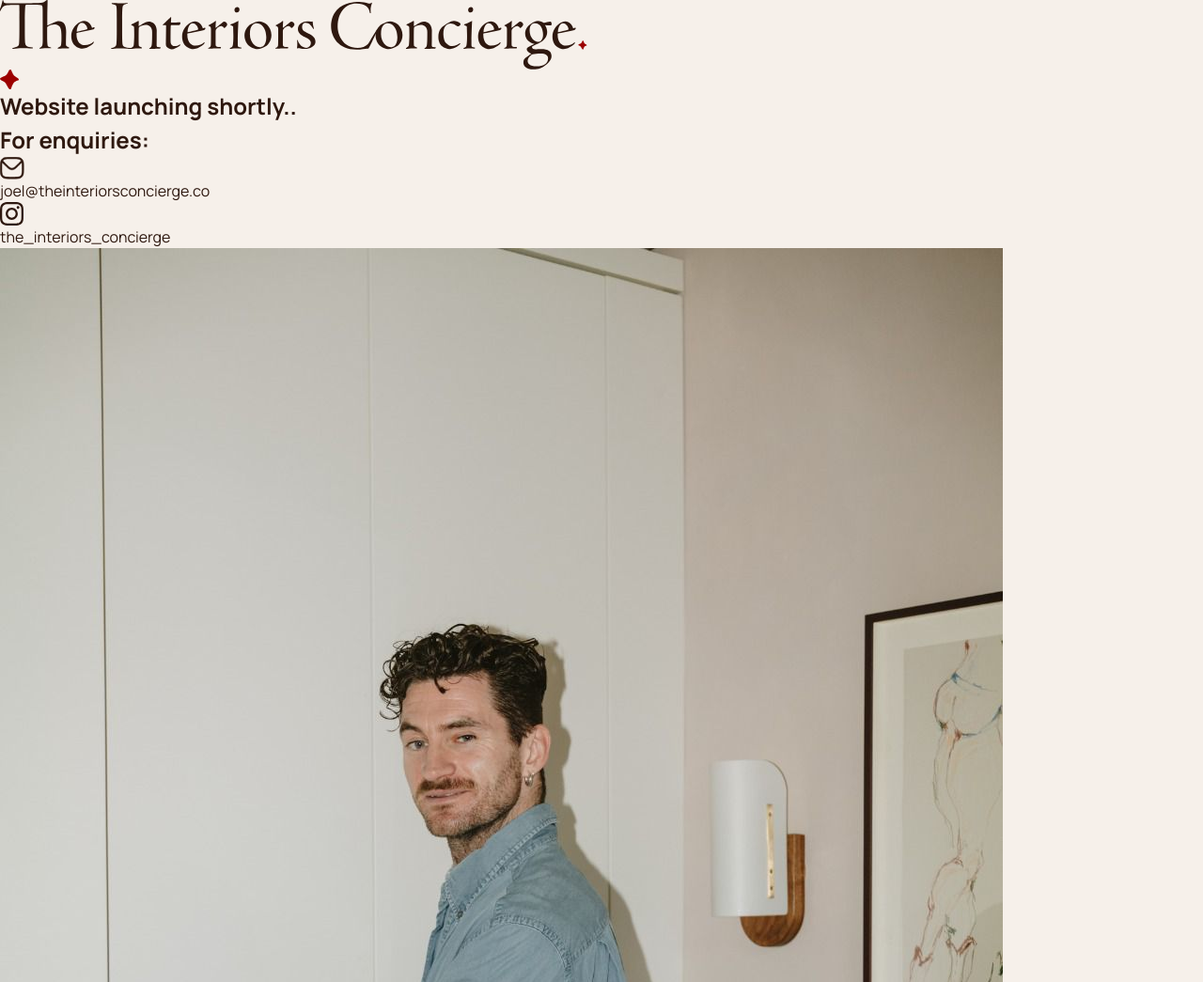
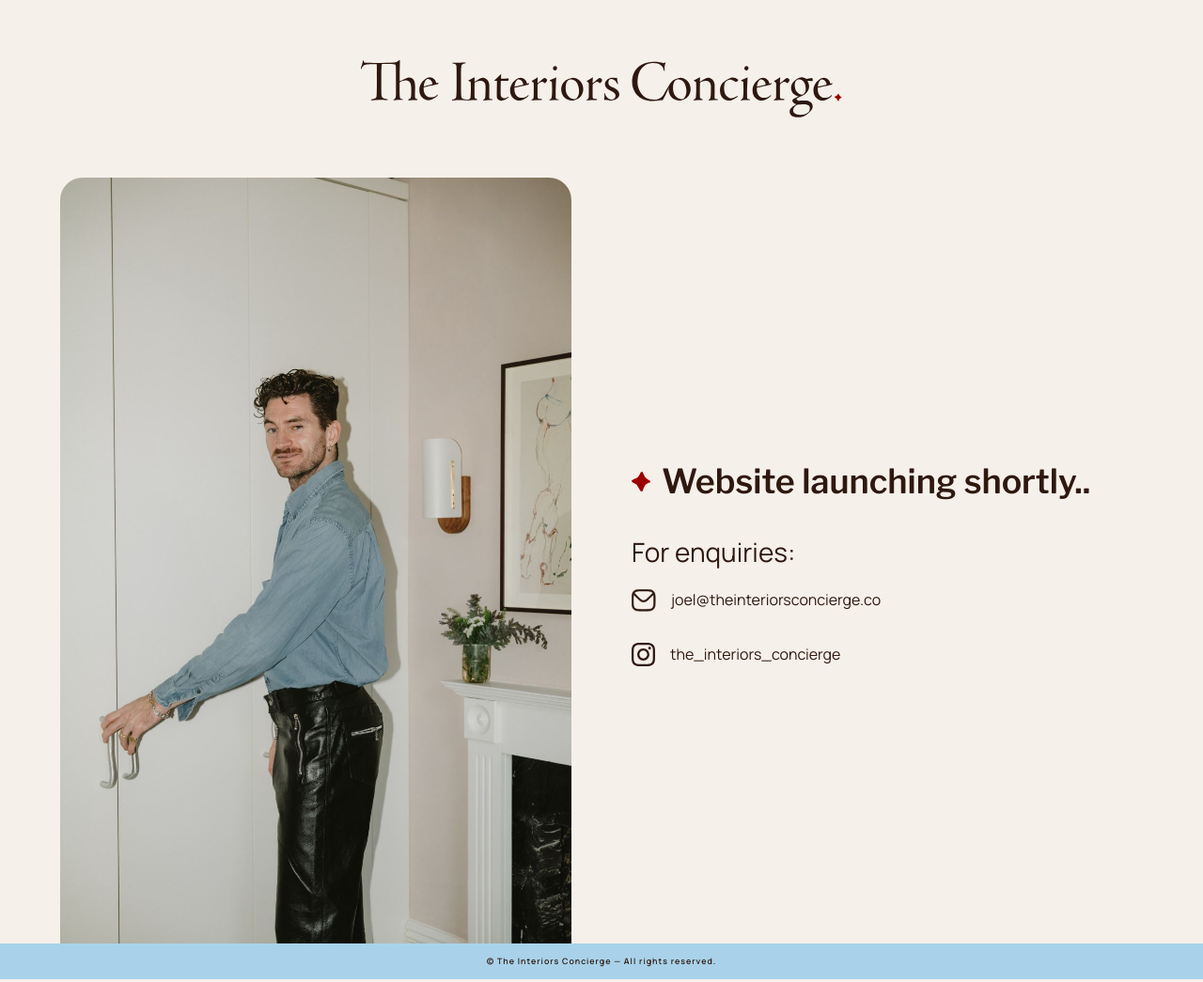
Before and after one commit to cosmonautkc/the-interiors-concierge, a plain HTML site: page index.html in a window 1280 px wide. Shown: the top 1045 px of the page at 94% size. Drawn offline with nearby package versions, Linux system fonts and the light colour scheme.

Commit message:
add everythinggggg

```diff
--- a/index.html
+++ b/index.html
@@ -11,44 +11,57 @@
       href="https://fonts.googleapis.com/css2?family=Libre+Franklin:ital,wght@0,100..900;1,100..900&family=Manrope:wght@200..800&display=swap"
       rel="stylesheet"
     />
-
     <link rel="stylesheet" href="variables.css" />
     <link rel="stylesheet" href="style.css" />
   </head>
   <body>
     <main>
       <section class="coming-soon">
+        <div class="logo-wrap">
           <img
             class="tic-logo"
             src="assets/tic-logo-primary.svg"
             alt="The Interiors Concierge Logo"
           />
-        <div class="content">
-          <div class="info">
+        </div>
+
+        <div class="content-wrap">
+          <div class="desktop-columns">
+            <div class="right-col">
               <div class="launch-title">
                 <img
+                  class="star-icon"
                   src="assets/star-icon.svg"
                   alt="Interiors Concierge star icon"
                 />
                 <h1>Website launching shortly..</h1>
               </div>
+
               <h2>For enquiries:</h2>
+
+              <div class="socials-wrap">
                 <div class="socials">
                   <img src="assets/email-icon.svg" alt="Email icon" />
-              joel@theinteriorsconcierge.co
+                  <span class="social-text">joel@theinteriorsconcierge.co</span>
                 </div>
                 <div class="socials">
                   <img src="assets/insta-icon.svg" alt="Instagram icon" />
-              the_interiors_concierge
+                  <span class="social-text">the_interiors_concierge</span>
                 </div>
               </div>
+            </div>
+            <div class="left-col">
               <img
                 class="hero-img"
                 src="assets/joel-hero-img.JPG"
                 alt="Interior Designer Joel Donovan"
               />
             </div>
+          </div>
+        </div>
       </section>
     </main>
+
+    <footer>© The Interiors Concierge — All rights reserved.</footer>
   </body>
 </html>
--- a/style.css
+++ b/style.css
@@ -2,14 +2,16 @@
 *::before,
 *::after {
   box-sizing: border-box;
-}
-
-* {
   margin: 0;
 }
 
 body {
-  line-height: 1.5;
+  line-height: 1.6;
+  font-family: var(--font-main);
+  font-size: var(--text-body);
+  font-weight: 400;
+  color: var(--brown-900);
+  background-color: var(--cream-50);
 }
 
 img,
@@ -28,14 +30,130 @@ select {
   font: inherit;
 }
 
-body {
-  background-color: var(--cream-50);
-  font-family: var(--font-main);
-  font-size: var(--text-body);
-  font-weight: 400;
-  color: var(--brown-900);
+main {
+  min-height: 100vh;
+  padding-inline: clamp(1rem, 4vw, 3rem);
 }
 
-main {
-  min-height: 100vh;
+.coming-soon {
+  max-width: 72rem;
+  margin: 0 auto;
 }
+
+.logo-wrap {
+  display: flex;
+  justify-content: center;
+  padding-block: clamp(2rem, 6vw, 4rem);
+}
+
+.tic-logo {
+  max-width: 32rem;
+  width: 90%;
+  height: auto;
+}
+
+.content-wrap {
+  width: 100%;
+}
+
+.desktop-columns {
+  display: grid;
+  gap: clamp(2rem, 6vw, 4rem);
+}
+
+.left-col {
+  display: flex;
+  justify-content: center;
+}
+
+.hero-img {
+  width: 100%;
+  max-width: 36rem;
+  border-radius: 24px 24px 0 0;
+  object-fit: cover;
+}
+
+.right-col {
+  text-align: center;
+}
+
+.launch-title {
+  display: inline-flex;
+  align-items: center;
+  gap: 0.75rem;
+  margin-bottom: 1.5rem;
+}
+
+.launch-title h1 {
+  font-family: var(--font-accent);
+  font-size: clamp(1.25rem, 2.8vw, 2.25rem);
+  font-weight: 600;
+  white-space: nowrap;
+}
+
+h2 {
+  font-weight: 400;
+  font-size: clamp(1.25rem, 2.5vw, 1.75rem);
+  margin-bottom: 1rem;
+}
+
+.socials-wrap {
+  display: flex;
+  flex-direction: column;
+  align-items: center;
+  gap: 1.5rem;
+}
+
+.socials {
+  display: flex;
+  align-items: center;
+  gap: 1rem;
+}
+
+.social-text {
+  font-size: 1rem;
+}
+
+footer {
+  background-color: var(--blue-300);
+  text-align: center;
+  font-size: 0.55rem;
+  font-weight: 600;
+  padding: 0.75rem;
+  letter-spacing: 1px;
+}
+
+@media (min-width: 768px) {
+  .desktop-columns {
+    grid-template-columns: 1fr 1fr;
+    align-items: center;
+  }
+
+  .left-col {
+    justify-content: flex-start;
+    order: 1;
+  }
+
+  .hero-img {
+    border-radius: 24px;
+  }
+
+  .right-col {
+    text-align: left;
+    display: flex;
+    flex-direction: column;
+    justify-content: center;
+    order: 2;
+  }
+
+  .socials-wrap {
+    align-items: flex-start;
+    gap: 2rem;
+  }
+}
+
+@media (min-width: 888px) {
+  .hero-img {
+    border-radius: 24px 24px 0 0;
+  }
+}
--- a/variables.css
+++ b/variables.css
@@ -7,11 +7,15 @@
   --font-accent: "Libre Franklin", Arial, Helvetica, sans-serif;
 
   --text-body: 1rem;
-  --text-md: 1.5rem;
+  --text-md: 1.25rem;
 
   --sp-50: 0.5rem;
+  --sp-75: 0.75rem;
   --sp-100: 1rem;
+  --sp-125: 1.25rem;
   --sp-150: 1.5rem;
   --sp-200: 2rem;
   --sp-300: 3rem;
+  --sp-400: 4rem;
+  --sp-500: 5rem;
 }
```
Lines whose indentation alone changed are shown as unchanged.
